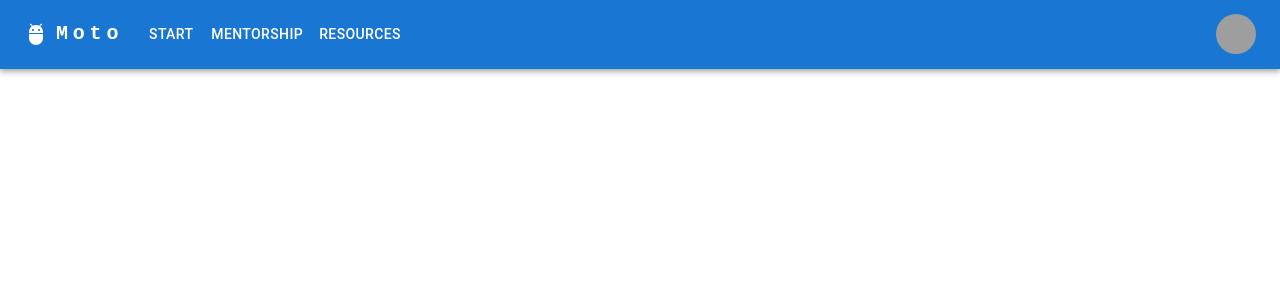
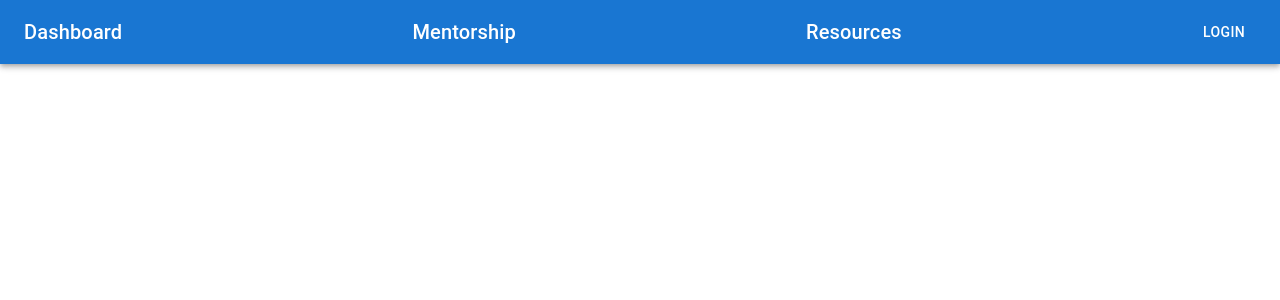
Before and after one commit to andrewaustin12/veteranMentorship, a React (Create React App) app in the folder client/: page /dashboard in a window 1280 px wide. Shown: the top 300 px of the page. Built offline with nearby package versions, Linux system fonts and the light colour scheme; grey boxes are pictures that could not be loaded.

Commit message:
changed the navbar to be easier for routing.

```diff
--- a/client/src/components/Navbar.js
+++ b/client/src/components/Navbar.js
@@ -2,161 +2,30 @@ import * as React from 'react';
 import AppBar from '@mui/material/AppBar';
 import Box from '@mui/material/Box';
 import Toolbar from '@mui/material/Toolbar';
-import IconButton from '@mui/material/IconButton';
 import Typography from '@mui/material/Typography';
-import Menu from '@mui/material/Menu';
-import MenuIcon from '@mui/icons-material/Menu';
-import Container from '@mui/material/Container';
-import Avatar from '@mui/material/Avatar';
 import Button from '@mui/material/Button';
-import Tooltip from '@mui/material/Tooltip';
-import MenuItem from '@mui/material/MenuItem';
-import AdbIcon from '@mui/icons-material/Adb';
 
-const pages = ['Start', 'Mentorship', 'Resources'];
-const settings = ['Profile', 'Account', 'Dashboard', 'Logout'];
+const Navbar = () => {
+  return (
+    <div>
+          <Box sx={{ flexGrow: 1 }}>
+      <AppBar position="static">
+        <Toolbar>
+          <Typography variant="h6" component="div" sx={{ flexGrow: 1 }}>
+            Dashboard
+          </Typography>
+          <Typography variant="h6" component="div" sx={{ flexGrow: 1 }}>
+            Mentorship
+          </Typography>
+          <Typography variant="h6" component="div" sx={{ flexGrow: 1 }}>
+            Resources
+          </Typography>
+          <Button color="inherit">Login</Button>
+        </Toolbar>
+      </AppBar>
+    </Box>
+    </div>
+  );
+};
 
-function Navbar() {
-  const [anchorElNav, setAnchorElNav] = React.useState(null);
-  const [anchorElUser, setAnchorElUser] = React.useState(null);
-
-  const handleOpenNavMenu = (event) => {
-    setAnchorElNav(event.currentTarget);
-  };
-  const handleOpenUserMenu = (event) => {
-    setAnchorElUser(event.currentTarget);
-  };
-
-  const handleCloseNavMenu = () => {
-    setAnchorElNav(null);
-  };
-
-  const handleCloseUserMenu = () => {
-    setAnchorElUser(null);
-  };
-
-  return (
-    <AppBar position="sticky">
-      <Container maxWidth="xl">
-        <Toolbar disableGutters>
-          <AdbIcon sx={{ display: { xs: 'none', md: 'flex' }, mr: 1 }} />
-          <Typography
-            variant="h6"
-            noWrap
-            component="a"
-            href="/"
-            sx={{
-              mr: 2,
-              display: { xs: 'none', md: 'flex' },
-              fontFamily: 'monospace',
-              fontWeight: 700,
-              letterSpacing: '.3rem',
-              color: 'inherit',
-              textDecoration: 'none',
-            }}
-          >
-            Moto
-          </Typography>
-
-          <Box sx={{ flexGrow: 1, display: { xs: 'flex', md: 'none' } }}>
-            <IconButton
-              size="large"
-              aria-label="account of current user"
-              aria-controls="menu-appbar"
-              aria-haspopup="true"
-              onClick={handleOpenNavMenu}
-              color="inherit"
-            >
-              <MenuIcon />
-            </IconButton>
-            <Menu
-              id="menu-appbar"
-              anchorEl={anchorElNav}
-              anchorOrigin={{
-                vertical: 'bottom',
-                horizontal: 'left',
-              }}
-              keepMounted
-              transformOrigin={{
-                vertical: 'top',
-                horizontal: 'left',
-              }}
-              open={Boolean(anchorElNav)}
-              onClose={handleCloseNavMenu}
-              sx={{
-                display: { xs: 'block', md: 'none' },
-              }}
-            >
-              {pages.map((page) => (
-                <MenuItem key={page} onClick={handleCloseNavMenu}>
-                  <Typography textAlign="center">{page}</Typography>
-                </MenuItem>
-              ))}
-            </Menu>
-          </Box>
-          <AdbIcon sx={{ display: { xs: 'flex', md: 'none' }, mr: 1 }} />
-          <Typography
-            variant="h5"
-            noWrap
-            component="a"
-            href=""
-            sx={{
-              mr: 2,
-              display: { xs: 'flex', md: 'none' },
-              flexGrow: 1,
-              fontFamily: 'monospace',
-              fontWeight: 700,
-              letterSpacing: '.3rem',
-              color: 'inherit',
-              textDecoration: 'none',
-            }}
-          >
-            LOGO
-          </Typography>
-          <Box sx={{ flexGrow: 1, display: { xs: 'none', md: 'flex' } }}>
-            {pages.map((page) => (
-              <Button
-                key={page}
-                onClick={handleCloseNavMenu}
-                sx={{ my: 2, color: 'white', display: 'block' }}
-              >
-                {page}
-              </Button>
-            ))}
-          </Box>
-
-          <Box sx={{ flexGrow: 0 }}>
-            <Tooltip title="Open settings">
-              <IconButton onClick={handleOpenUserMenu} sx={{ p: 0 }}>
-                <Avatar alt="Remy Sharp" src="/static/images/avatar/2.jpg" />
-              </IconButton>
-            </Tooltip>
-            <Menu
-              sx={{ mt: '45px' }}
-              id="menu-appbar"
-              anchorEl={anchorElUser}
-              anchorOrigin={{
-                vertical: 'top',
-                horizontal: 'right',
-              }}
-              keepMounted
-              transformOrigin={{
-                vertical: 'top',
-                horizontal: 'right',
-              }}
-              open={Boolean(anchorElUser)}
-              onClose={handleCloseUserMenu}
-            >
-              {settings.map((setting) => (
-                <MenuItem key={setting} onClick={handleCloseUserMenu}>
-                  <Typography textAlign="center">{setting}</Typography>
-                </MenuItem>
-              ))}
-            </Menu>
-          </Box>
-        </Toolbar>
-      </Container>
-    </AppBar>
-  );
-}
 export default Navbar;
--- a/client/src/index.js
+++ b/client/src/index.js
@@ -2,10 +2,11 @@ import React from 'react';
 import ReactDOM from 'react-dom/client';
 import './index.css';
 import App from './App';
+import { BrowserRouter } from "react-router-dom";
 
 const root = ReactDOM.createRoot(document.getElementById('root'));
 root.render(
-  <React.StrictMode>
+  <BrowserRouter>
     <App />
-  </React.StrictMode>
+  </BrowserRouter>
 );
--- a/client/src/pages/Dashboard.js
+++ b/client/src/pages/Dashboard.js
@@ -1,11 +1,11 @@
 import React from 'react';
-import signup from '../components/buttons/signup';
+
 
 const Dashboard = () => {
 
   return (
     <div>
-      <signup />
+      <h1>Dashboard</h1>
     </div>
   );
 };
--- a/client/src/pages/LandingPage.js
+++ b/client/src/pages/LandingPage.js
@@ -3,7 +3,7 @@ import React from 'react';
 const landingPage = () => {
   return (
     <div>
-      <h1>hello</h1>
+      <h1>Landing Page</h1>
     </div>
   );
 };
--- a/client/src/pages/Resources.js
+++ b/client/src/pages/Resources.js
@@ -3,7 +3,7 @@ import React from 'react';
 const Resources = () => {
   return (
     <div>
-
+      <h1>State Resources</h1>
     </div>
   );
 };
```
Also changed, not shown: client/src/pages/Mentorship.js (added, +11 -0 lines).
